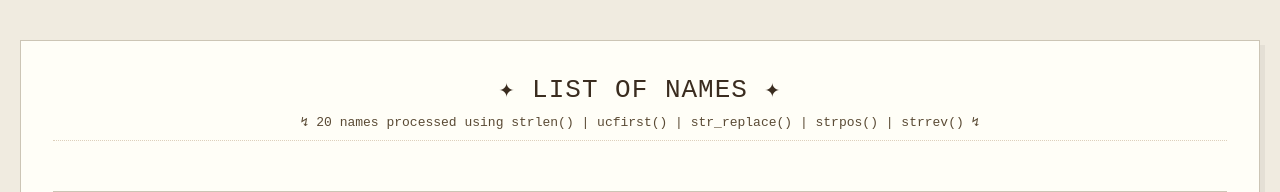
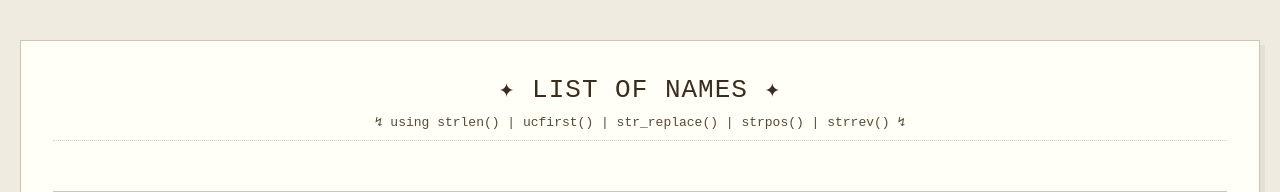
Before and after one commit to n1ckcst/LasicTC27-PC-n1ckcst, a PHP site: page /ListofNames.php in a window 1280 px wide. Shown: the top 192 px of the page. Run offline with PHP 8.4, Linux system fonts and the light colour scheme.

Commit message:
LAST COMMIT

```diff
--- a/PSA4_Main/ListofNames.php
+++ b/PSA4_Main/ListofNames.php
@@ -9,7 +9,7 @@
 <body>
     <div class="main-card">
         <h1>✦ LIST OF NAMES ✦</h1>
-        <div class="subtitle">↯ 20 names processed using strlen() | ucfirst() | str_replace() | strpos() | strrev() ↯</div>
+        <div class="subtitle">↯ using strlen() | ucfirst() | str_replace() | strpos() | strrev() ↯</div>
 
 
         <?php
```
